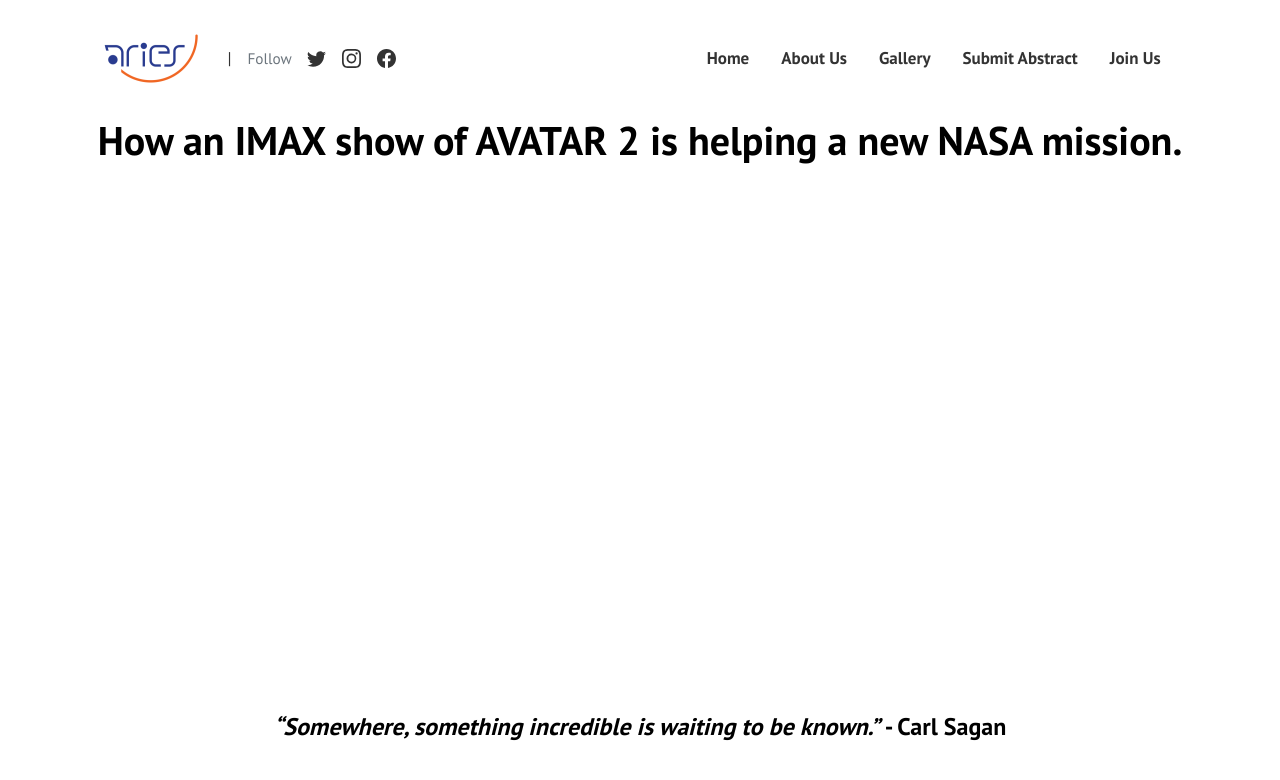
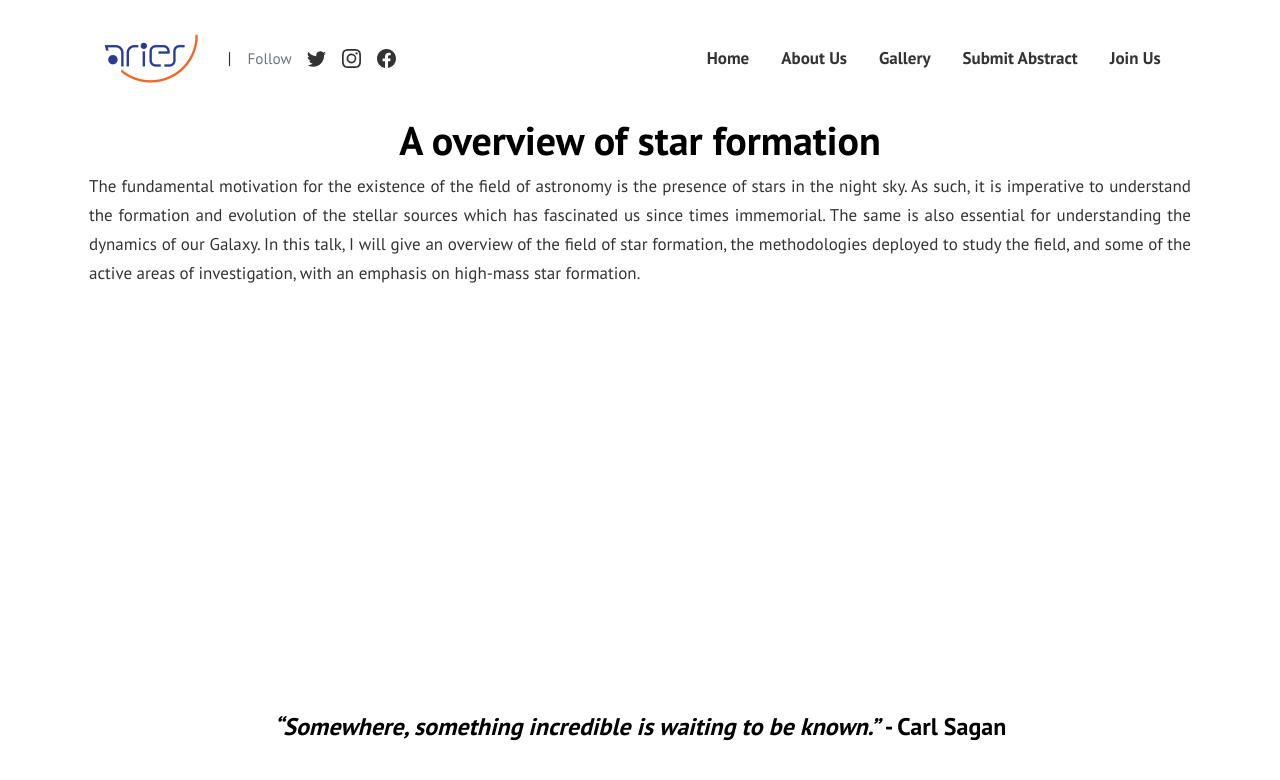
Before and after one commit to aries-sc/aries-sc.github.io, a Jekyll site: the page built from pages/upcoming-talk.html, in a window 1280 px wide. Shown: the top 780 px of the page. Built offline with Jekyll 4.4.1, drawn with Linux system fonts in a browser that asks for light colours.

Commit message:
Added 4th aug abstract

```diff
--- a/_includes/sidebar.html
+++ b/_includes/sidebar.html
@@ -12,9 +12,9 @@
         </div>
         <div class="sidebar-section ">
             <h5><span>Upcoming Talk</span></h5>
-            <img class="upcoming-profile" src="https://i.guim.co.uk/img/media/4b537edf1724740b4c8652635510b20763bd4e2f/252_54_1638_983/master/1638.jpg?width=1200&height=1200&quality=85&auto=format&fit=crop&s=c040d02a15b00bc27d28f45f605b95a6" alt="avatar-image">
-            <p class="upcoming-title"><strong><a href="upcoming">How an IMAX show of AVATAR 2 is helping a new NASA mission.</a></strong><p>
-            <p style="text-align: center;"><strong> By Dr. Ritesh Patel on 23rd June at 06:30 pm</strong></p>
+            <img class="upcoming-profile" src="https://www.aries.res.in/sites/default/files/pictures/2022-07/DSC_0971-E.jpg" alt="avatar-image">
+            <p class="upcoming-title"><strong><a href="upcoming">A overview of star formation</a></strong><p>
+            <p style="text-align: center;"><strong> By Dr. Kashitiz Kumar Mallick on 4th Aug at 06:30 pm</strong></p>
         </div>
     </div>
 </body>
--- a/pages/upcoming-talk.html
+++ b/pages/upcoming-talk.html
@@ -13,9 +13,10 @@
     <title>Upcoming Talk</title>
 </head>
 <body>
-    <h1 style="text-align: center;">How an IMAX show of AVATAR 2 is helping a new NASA mission.</h1>
-    <!---<p style="text-align: justify;"> We are organizing a Research Paper Discussion Session, where we will delve into the fascinating world of scientific
-        research and explore the insights presented in a selected research paper. This activity will be headed by our esteemed member, Vivek Kumar Jha, who
-        currently serves as a Project Associate(Scientific).</p>-->
+    <h1 style="text-align: center;">A overview of star formation</h1>
+    <p style="text-align: justify;"> The fundamental motivation for the existence of the field of astronomy is  the presence of stars in the night sky. As
+        such, it is imperative to understand the formation and evolution of the stellar sources which has fascinated us since times immemorial. The same is
+        also essential for understanding the dynamics of our Galaxy. In this talk, I will give an overview of the field of star formation, the methodologies
+        deployed to study the field, and some of the active areas of investigation, with an emphasis on high-mass star formation.</p>
 </body>
 </html>
```
